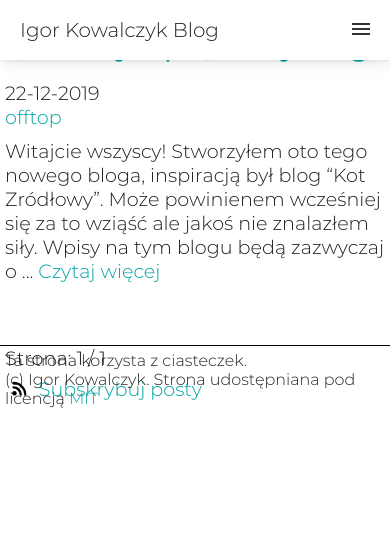
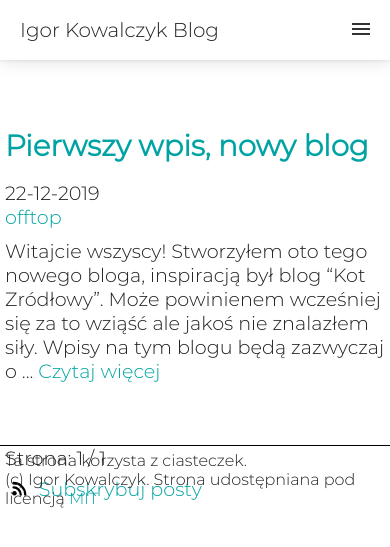
Before and after one commit to IgorKowalczyk/blog, a Jekyll site: the page built from index.html, in a window 390 px wide. Shown: the top 547 px of the page. Built offline with Jekyll 4.4.1, drawn with Linux system fonts in a browser that asks for light colours; the list of posts is cut into pages by our own code.

Commit message:
Responsive

```diff
--- a/css/style.css
+++ b/css/style.css
@@ -235,6 +235,7 @@ clear: both;
 padding: 5px;
 display: flex;
 flex-direction: column;
+margin-top: 100px !important;
 margin: auto;
 }
 
```
